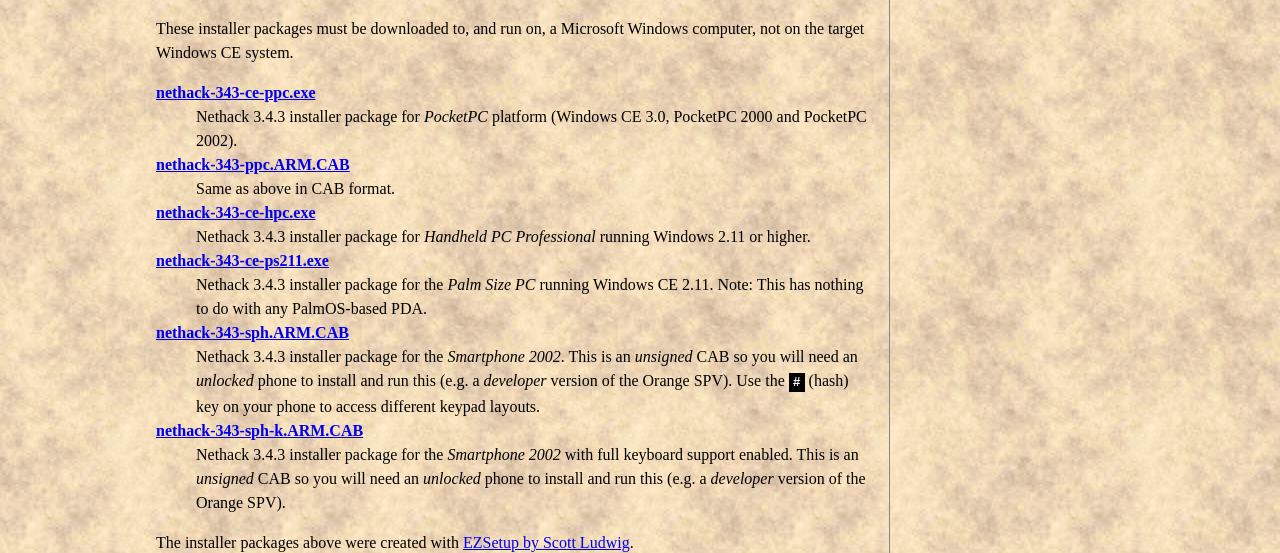
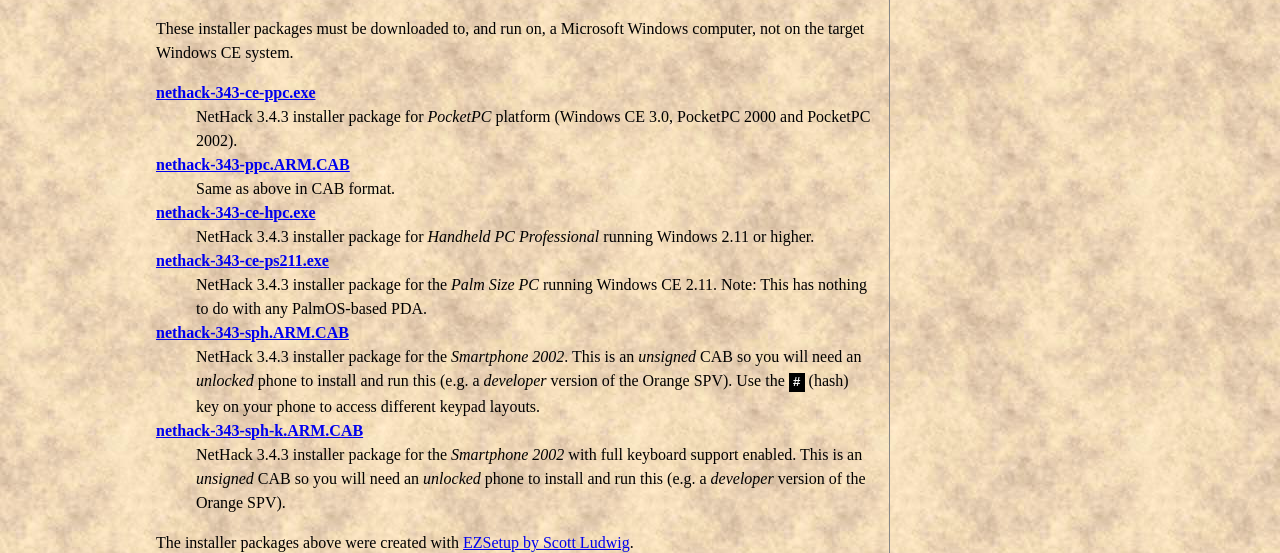
Before and after one commit to tung/nethack-www, a Jekyll site: the page built from v343/downloads.md, in a window 1280 px wide and 900 px high, scrolled down 2213 px. Shown: the part 152-705 px from the top of the window. Built offline with Jekyll 4.4.1, drawn with Linux system fonts in a browser that asks for light colours.

Commit message:
Change "Nethack" to "NetHack" in 3.4.3 Downloads page
The Windows CE download section didn't capitalize the name properly.

```diff
--- a/v343/downloads.md
+++ b/v343/downloads.md
@@ -97,22 +97,22 @@
 These installer packages must be downloaded to, and run on, a Microsoft Windows computer, not on the target Windows CE system.
 
 [nethack-343-ce-ppc.exe](http://sourceforge.net/projects/nethack/files/nethack/3.4.3/nethack-343-ce-ppc.exe/download)
-: Nethack 3.4.3 installer package for *PocketPC* platform (Windows CE 3.0, PocketPC 2000 and PocketPC 2002).
+: NetHack 3.4.3 installer package for *PocketPC* platform (Windows CE 3.0, PocketPC 2000 and PocketPC 2002).
 
 [nethack-343-ppc.ARM.CAB](http://sourceforge.net/projects/nethack/files/nethack/3.4.3/nethack-343-ppc.ARM.CAB/download)
 : Same as above in CAB format.
 
 [nethack-343-ce-hpc.exe](http://sourceforge.net/projects/nethack/files/nethack/3.4.3/nethack-343-ce-hpc.exe/download)
-: Nethack 3.4.3 installer package for *Handheld PC Professional* running Windows 2.11 or higher.
+: NetHack 3.4.3 installer package for *Handheld PC Professional* running Windows 2.11 or higher.
 
 [nethack-343-ce-ps211.exe](http://sourceforge.net/projects/nethack/files/nethack/3.4.3/nethack-343-ce-ps211.exe/download)
-: Nethack 3.4.3 installer package for the *Palm Size PC* running Windows CE 2.11.  Note: This has nothing to do with any PalmOS-based PDA.
+: NetHack 3.4.3 installer package for the *Palm Size PC* running Windows CE 2.11.  Note: This has nothing to do with any PalmOS-based PDA.
 
 [nethack-343-sph.ARM.CAB](http://sourceforge.net/projects/nethack/files/nethack/3.4.3/nethack-343-sph.ARM.CAB/download)
-: Nethack 3.4.3 installer package for the *Smartphone 2002*.  This is an *unsigned* CAB so you will need an *unlocked* phone to install and run this (e.g. a *developer* version of the Orange SPV).  Use the `#` (hash) key on your phone to access different keypad layouts.
+: NetHack 3.4.3 installer package for the *Smartphone 2002*.  This is an *unsigned* CAB so you will need an *unlocked* phone to install and run this (e.g. a *developer* version of the Orange SPV).  Use the `#` (hash) key on your phone to access different keypad layouts.
 
 [nethack-343-sph-k.ARM.CAB](http://sourceforge.net/projects/nethack/files/nethack/3.4.3/nethack-343-sph-k.ARM.CAB/download)
-: Nethack 3.4.3 installer package for the *Smartphone 2002* with full keyboard support enabled.  This is an *unsigned* CAB so you will need an *unlocked* phone to install and run this (e.g. a *developer* version of the Orange SPV).
+: NetHack 3.4.3 installer package for the *Smartphone 2002* with full keyboard support enabled.  This is an *unsigned* CAB so you will need an *unlocked* phone to install and run this (e.g. a *developer* version of the Orange SPV).
 
 The installer packages above were created with [EZSetup by Scott Ludwig](http://www.scottlu.com/Content/EZSetup.html).
 
```
